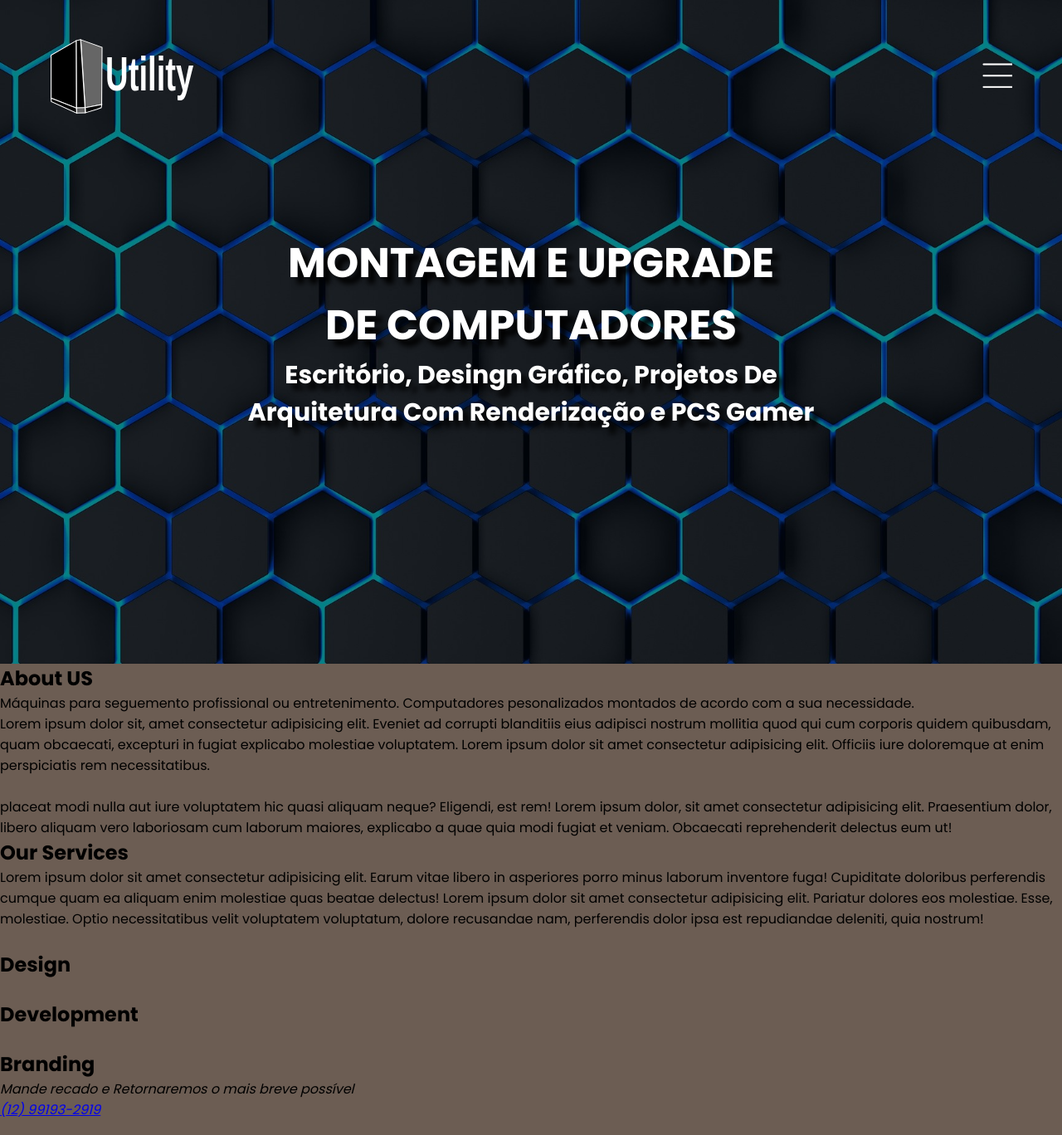
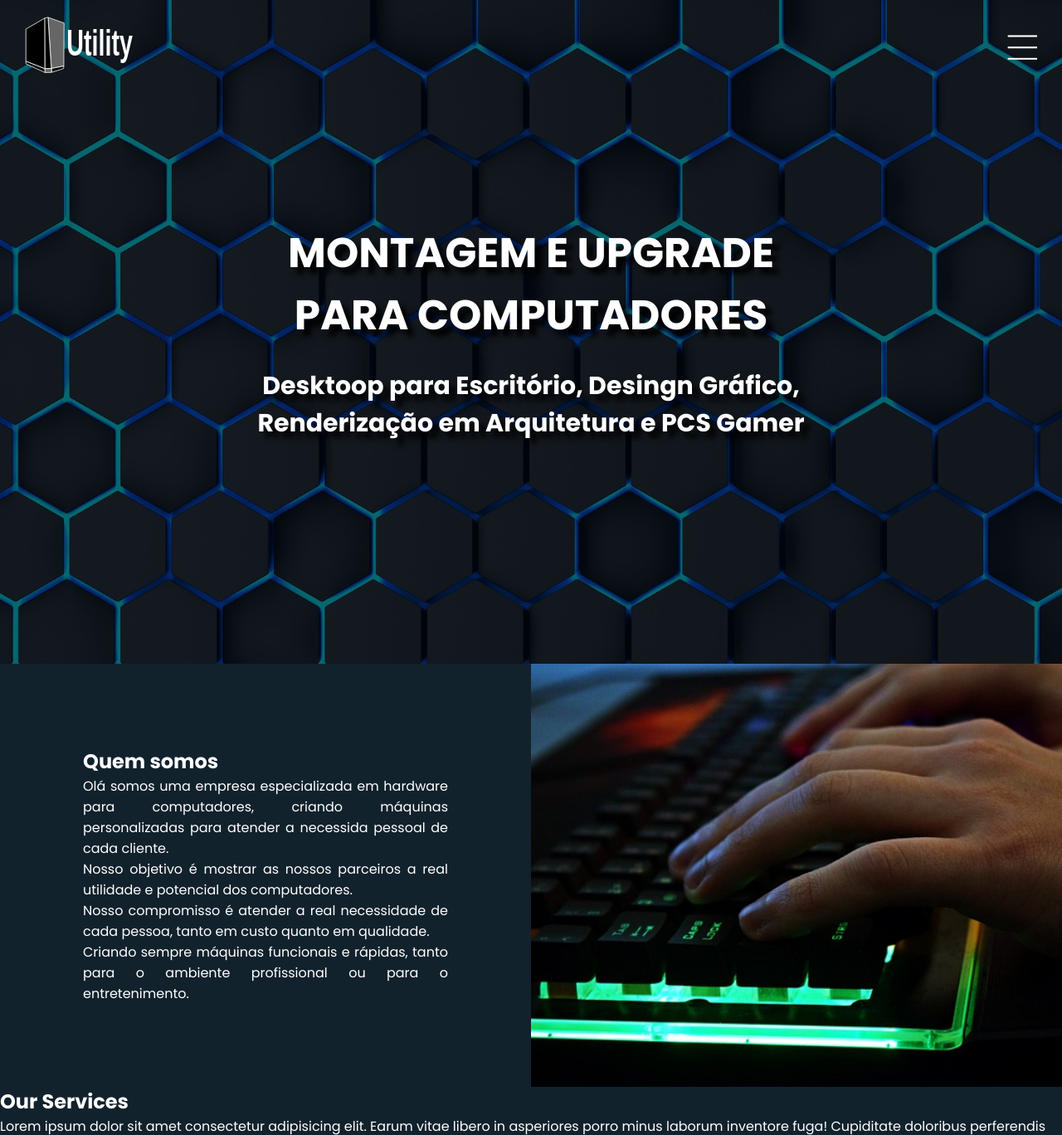
Before and after one commit to PatrickMdaSilva/Proj-Sites, a plain HTML site: page index.html in a window 1280 px wide. Shown: the top 1368 px of the page at 83% size. Drawn offline with Linux system fonts and the light colour scheme; grey boxes are pictures that could not be loaded.

Commit message:
editando serviços

```diff
--- a/css/style.css
+++ b/css/style.css
@@ -8,9 +8,10 @@
 }
 
 body {
-    background: #6c5D53;
+    background: #12222d;
     width: 100%;
-    height: 100vh;
+    height: 1000px;
+    color: #fff;
 }
 
 .wholeBody {
@@ -29,15 +30,21 @@ header {
     top: 0;
     left: 0;
     width: 100%;
-    padding: 20px 60px;
+    padding: 0px 30px;
     display: flex;
     justify-content: space-between;
     align-items: center;
     z-index: 10000;
+    transition: 0.6s;
+}
+
+header.sticky {
+    padding: 0px 30px;
+    background: #000;
 }
 
 header img {
-    width: 200px;
+    width: 150px;
 }
 
 header h1 {
@@ -79,7 +86,7 @@ header .toggle.active {
     width: 100%;
     height: 100%;
     object-fit: cover;
-    opacity: 0.5;
+    opacity: 0.4;
 }
 
 .title .content {
@@ -144,3 +151,22 @@ header .toggle.active {
 .sidebar ul li a:hover {
     color: #3f8ffc
 }
+
+.about {
+    position: relative;
+    width: 100%;
+    display: flex;
+}
+.about .contentBx {
+    padding: 100px;
+    width: 50%;
+    text-align: justify;
+    font-size: 100%;
+}
+
+.imgBx {
+    position: relative;
+    width: 50%;
+    background: url(../image/keyboard-g3f0ae2282_640.jpg);
+    background-size: cover;
+}
--- a/index.html
+++ b/index.html
@@ -12,7 +12,7 @@
 
     <div class="wholeBody">
         <header>
-            <img src="image/favicom.logo-up2.svg" alt="logo">
+            <a href="https://api.whatsapp.com/send?phone=5512991932919&text=Ol%C3%A1%20tire%20suas%20d%C3%BAvidas!"><img src="image/favicom.logo-up2.svg" alt="logo"></a>
             <div class="toggle" onclick="toggleClassName();"></div>
         </header>
         <nav class="sidebar">
@@ -28,15 +28,16 @@
         <main class="title">
             <img src="image/abstract-gbef744a41_1920.jpg" alt="">
             <div class="content">
-                <h2>Montagem e Upgrade <br>de Computadores</h2>
-                <p><b> Escritório, Desingn Gráfico, Projetos De Arquitetura Com Renderização e PCS Gamer</b>
+                <h2>Montagem e Upgrade <br>para Computadores</h2><br>
+                <p><b> Desktoop para Escritório, Desingn Gráfico, Renderização em Arquitetura e PCS Gamer</b>
             </div>
         </main>
-        <section class="about" id="about">
+        <section class="about">
             <div class="contentBx">
-                <h2 class="heading">About US</h2>
+                <h2 class="heading">Quem somos</h2>
                 <p class="text">
-                    Máquinas para seguemento profissional ou entretenimento. Computadores pesonalizados montados de acordo com a sua necessidade.<br>Lorem ipsum dolor sit, amet consectetur adipisicing elit. Eveniet ad corrupti blanditiis eius adipisci nostrum mollitia quod qui cum corporis quidem quibusdam, quam obcaecati, excepturi in fugiat explicabo molestiae voluptatem. Lorem ipsum dolor sit amet consectetur adipisicing elit. Officiis iure doloremque at enim perspiciatis rem necessitatibus. <br><br> placeat modi nulla aut iure voluptatem hic quasi aliquam neque? Eligendi, est rem! Lorem ipsum dolor, sit amet consectetur adipisicing elit. Praesentium dolor, libero aliquam vero laboriosam cum laborum maiores, explicabo a quae quia modi fugiat et veniam. Obcaecati reprehenderit delectus eum ut!</p>
+                    Olá somos uma empresa especializada em hardware para computadores, criando máquinas personalizadas para atender a necessida pessoal de cada cliente.<br>
+                    Nosso objetivo é mostrar as nossos parceiros a real utilidade e potencial dos computadores.<br>Nosso compromisso é atender a real necessidade de cada pessoa, tanto em custo quanto em qualidade.<br>Criando sempre máquinas funcionais e rápidas, tanto para o ambiente profissional ou para o entretenimento.</p>
             </div>
             <div class="imgBx"></div>
         </section>
@@ -47,20 +48,20 @@
             <div class="container">
                 <div class="serviceBx">
                     <div>
-                        <img src="" alt="">
-                        <h2>Design</h2>
+                        <img src="image/pc-g385490cd2_640.jpg" alt="">
+                        <h2>Montagem</h2>
+                    </div>
+                </div>
+                <div class="serviceBx">
+                    <div>
+                        <img src="image/cpu-g0fa4c0998_640.jpg" alt="">
+                        <h2>Upgrade</h2>
                     </div>
                 </div>
                 <div class="serviceBx">
                     <div>
                         <img src="" alt="">
-                        <h2>Development</h2>
-                    </div>
-                </div>
-                <div class="serviceBx">
-                    <div>
-                        <img src="" alt="">
-                        <h2>Branding</h2>
+                        <h2>Consultoria</h2>
                     </div>
                 </div>
             </div>
--- a/js/index.js
+++ b/js/index.js
@@ -7,3 +7,8 @@ function toggleClassName(){
     wholebody.classList.toggle('active')
     toggle.classList.toggle('active')
 }
+
+window.addEventListener('scroll', function(){
+    var header = this.document.querySelector('header')
+    header.classList.toggle("sticky", this.window.scrollY > 0)
+})
```
Also changed, not shown: image/pc-gdbec85d63_640.jpg (added).
